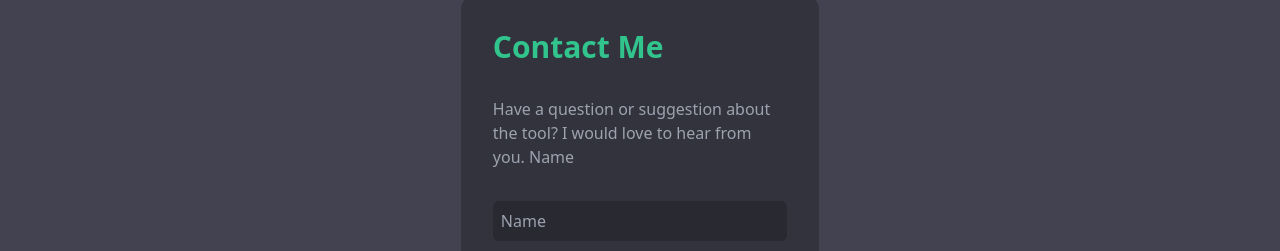
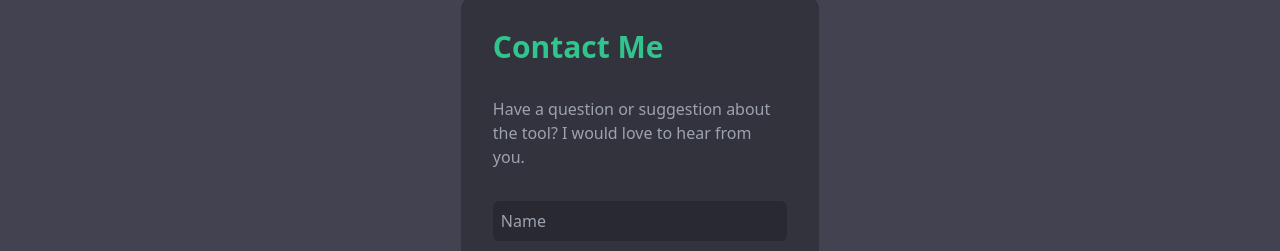
Before and after one commit to Mubeen-Ul-Hassan/tally-counter, a Next.js app: page /contact in a window 1280 px wide. Shown: the part 99-350 px from the top of the page. Built offline with nearby package versions, Linux system fonts and the light colour scheme.

Commit message:
position fix and navbar

```diff
--- a/app/contact/page.tsx
+++ b/app/contact/page.tsx
@@ -11,7 +11,7 @@ export default function Page() {
 
           <p className="text-gray-400 pb-8">
             Have a question or suggestion about the tool? I would love to hear
-            from you. Name
+            from you.
           </p>
 
           <form
--- a/components/Header.tsx
+++ b/components/Header.tsx
@@ -26,6 +26,9 @@ export default function Header() {
       <li
         key={key}
         className="sm:hover:text-customGreen sm:hover:bg-customDarkGray sm:bg-transparent sm:rounded-2xl sm:px-4 sm:py-1.5 sm:mx-0 sm:duration-200 mx-4 my-2 bg-customLigthGreen px-3 py-1 rounded-md"
+        onClick={() => {
+          setOpen(false);
+        }}
       >
         <Link href={link.routeLink}>{link.name}</Link>
       </li>
```
